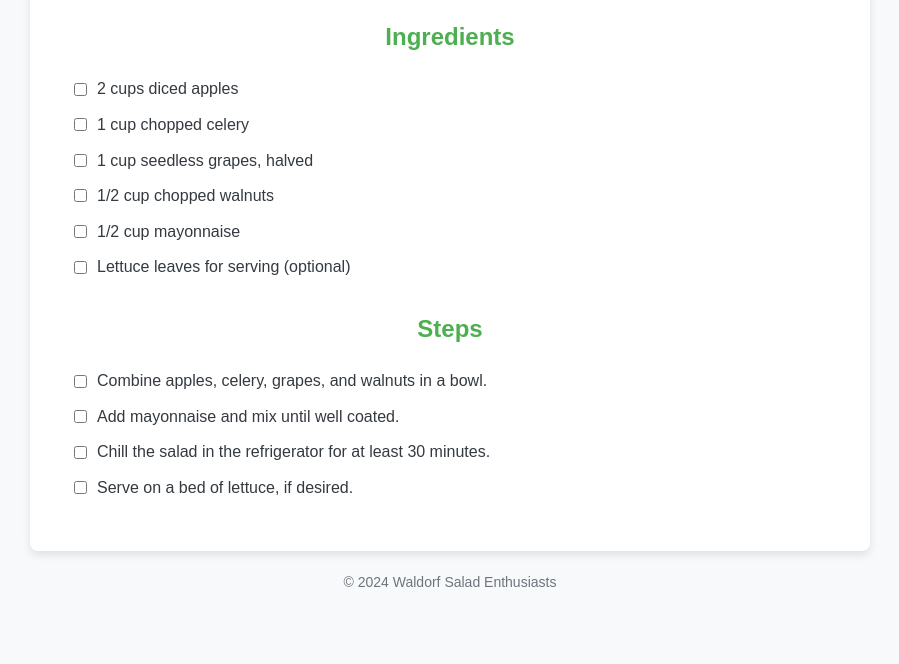
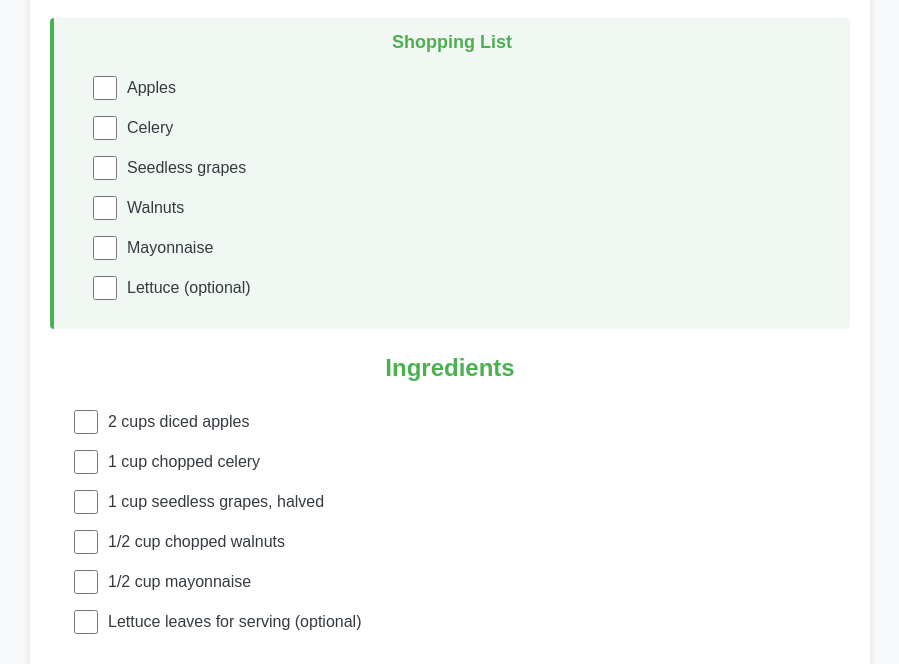
Before and after one commit to rayosdev/doit, a plain HTML site: page index.html in a window 1280 px wide. Shown: the part 116-780 px from the top of the page, without its empty margins (190-1089 px from the left). Drawn offline with Linux system fonts and the light colour scheme.

Commit message:
style change

```diff
--- a/index.html
+++ b/index.html
@@ -37,15 +37,20 @@
       align-items: center;
     }
     input[type="checkbox"] {
+      width: 24px;
+      height: 24px;
       margin-right: 10px;
       accent-color: #4CAF50;
+      cursor: pointer;
     }
     label {
       font-size: 16px;
+      flex-grow: 1;
+      cursor: pointer;
     }
-    .checkbox-label:hover {
-      text-decoration: underline;
-      cursor: pointer;
+    .checkbox-label.completed {
+      text-decoration: line-through;
+      color: #6c757d;
     }
     footer {
       text-align: center;
@@ -53,37 +58,84 @@
       font-size: 14px;
       color: #6c757d;
     }
+    .shopping-list {
+      background: #f1f8f4;
+      border-left: 4px solid #4CAF50;
+      padding: 10px 15px;
+      margin-bottom: 20px;
+      border-radius: 4px;
+    }
+    .shopping-list h2 {
+      margin-top: 0;
+      font-size: 18px;
+    }
   </style>
+  <script>
+    function toggleCompletion(event) {
+      const label = event.target.nextElementSibling;
+      label.classList.toggle('completed');
+    }
+  </script>
 </head>
 <body>
   <div class="container">
     <h1>Waldorf Salad Recipe</h1>
 
+    <div class="shopping-list">
+      <h2>Shopping List</h2>
+      <ul>
+        <li>
+          <input type="checkbox" id="shop-apples" onclick="toggleCompletion(event)" />
+          <label for="shop-apples" class="checkbox-label">Apples</label>
+        </li>
+        <li>
+          <input type="checkbox" id="shop-celery" onclick="toggleCompletion(event)" />
+          <label for="shop-celery" class="checkbox-label">Celery</label>
+        </li>
+        <li>
+          <input type="checkbox" id="shop-grapes" onclick="toggleCompletion(event)" />
+          <label for="shop-grapes" class="checkbox-label">Seedless grapes</label>
+        </li>
+        <li>
+          <input type="checkbox" id="shop-walnuts" onclick="toggleCompletion(event)" />
+          <label for="shop-walnuts" class="checkbox-label">Walnuts</label>
+        </li>
+        <li>
+          <input type="checkbox" id="shop-mayonnaise" onclick="toggleCompletion(event)" />
+          <label for="shop-mayonnaise" class="checkbox-label">Mayonnaise</label>
+        </li>
+        <li>
+          <input type="checkbox" id="shop-lettuce" onclick="toggleCompletion(event)" />
+          <label for="shop-lettuce" class="checkbox-label">Lettuce (optional)</label>
+        </li>
+      </ul>
+    </div>
+
     <div class="recipe-section">
       <h2>Ingredients</h2>
       <ul>
         <li>
-          <input type="checkbox" id="apples" />
+          <input type="checkbox" id="apples" onclick="toggleCompletion(event)" />
           <label for="apples" class="checkbox-label">2 cups diced apples</label>
         </li>
         <li>
-          <input type="checkbox" id="celery" />
+          <input type="checkbox" id="celery" onclick="toggleCompletion(event)" />
           <label for="celery" class="checkbox-label">1 cup chopped celery</label>
         </li>
         <li>
-          <input type="checkbox" id="grapes" />
+          <input type="checkbox" id="grapes" onclick="toggleCompletion(event)" />
           <label for="grapes" class="checkbox-label">1 cup seedless grapes, halved</label>
         </li>
         <li>
-          <input type="checkbox" id="walnuts" />
+          <input type="checkbox" id="walnuts" onclick="toggleCompletion(event)" />
           <label for="walnuts" class="checkbox-label">1/2 cup chopped walnuts</label>
         </li>
         <li>
-          <input type="checkbox" id="mayonnaise" />
+          <input type="checkbox" id="mayonnaise" onclick="toggleCompletion(event)" />
           <label for="mayonnaise" class="checkbox-label">1/2 cup mayonnaise</label>
         </li>
         <li>
-          <input type="checkbox" id="lettuce" />
+          <input type="checkbox" id="lettuce" onclick="toggleCompletion(event)" />
           <label for="lettuce" class="checkbox-label">Lettuce leaves for serving (optional)</label>
         </li>
       </ul>
@@ -93,19 +145,19 @@
       <h2>Steps</h2>
       <ol>
         <li>
-          <input type="checkbox" id="step1" />
+          <input type="checkbox" id="step1" onclick="toggleCompletion(event)" />
           <label for="step1" class="checkbox-label">Combine apples, celery, grapes, and walnuts in a bowl.</label>
         </li>
         <li>
-          <input type="checkbox" id="step2" />
+          <input type="checkbox" id="step2" onclick="toggleCompletion(event)" />
           <label for="step2" class="checkbox-label">Add mayonnaise and mix until well coated.</label>
         </li>
         <li>
-          <input type="checkbox" id="step3" />
+          <input type="checkbox" id="step3" onclick="toggleCompletion(event)" />
           <label for="step3" class="checkbox-label">Chill the salad in the refrigerator for at least 30 minutes.</label>
         </li>
         <li>
-          <input type="checkbox" id="step4" />
+          <input type="checkbox" id="step4" onclick="toggleCompletion(event)" />
           <label for="step4" class="checkbox-label">Serve on a bed of lettuce, if desired.</label>
         </li>
       </ol>
```
